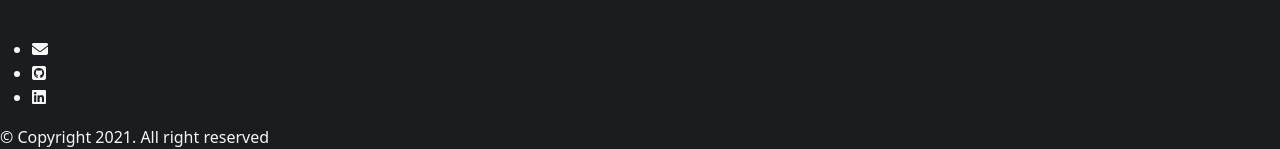
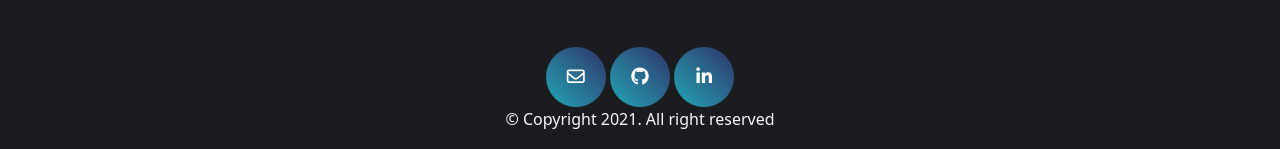
Before and after one commit to LucyMasc/portfolio, a website: page index.html in a window 1280 px wide. Shown: the part 2376-2525 px from the top of the page. Drawn offline with nearby package versions, Linux system fonts and the light colour scheme.

Commit message:
social-media buttons done

```diff
--- a/index.html
+++ b/index.html
@@ -580,12 +580,15 @@
           </div>
         </div>
       </section>
-      <footer>
-        <ul>
-          <li><i class="fas fa-envelope"></i></li>
-          <li><i class="fab fa-github-square"></i></li>
-          <li><i class="fab fa-linkedin"></i></li>
-        </ul>
+      <footer class="container div--footer">
+        <!-- <div > -->
+          <div class="contact-btns">
+            <a class="contact-btns-link" href=""><i class="far fa-envelope"></i></a></i>
+            <a class="contact-btns-link" href=""><i class="fab fa-github"></i></a>
+            <a class="contact-btns-link" href=""><i class="fab fa-linkedin-in"></i></a>
+          </div>
+        <!-- </div> -->
+
         © Copyright 2021. All right reserved
       </footer>
     </div>
--- a/styles/style.css
+++ b/styles/style.css
@@ -722,3 +722,59 @@ html > .loader {
     transform: rotateX(35deg) rotateY(55deg) rotateZ(360deg);
   }
 }
+
+/* ---------------------------------- FOOTER ----------------------------- */
+.div--footer {
+  text-align: center;
+  /* margin-top: 500px; */
+  /* background-color: #01937c; */
+}
+.contact-btns {
+  text-align: center;
+  /* justify-content: space-around; */
+  list-style-type: none;
+  /* background-color: yellow; */
+}
+
+.contact-btns-link {
+  display: inline-flex;
+  justify-content: center;
+  margin-top: 10px;
+  position: relative;
+  align-items: center; /* worked when i changed display: inline-block to inline-flex */
+  /* background-color: beige; */
+  text-decoration: none;
+  font-size: 18px;
+  /* background-color: blue; */
+  width: 60px;
+  height: 60px;
+  color: #fff;
+  /* margin: 0 8px; */
+}
+
+.contact-btns .contact-btns-link::before {
+  content: '';
+  position: absolute;
+  align-items: center;
+  width: 60px;
+  height: 60px;
+  background: linear-gradient(45deg, #22a6b3, #30336b);
+  z-index: -1;
+  border-radius: 50%;
+  transition: 0.3s ease-in;
+}
+
+.contact-btns-link:hover::before {
+  transform: scale(0);
+}
+
+.contact-btns-link i {
+  transition: 0.3s ease-in;
+}
+
+.contact-btns-link:hover i {
+  background: linear-gradient(45deg, #22a6b3, #30336b);
+  -webkit-background-clip: text;
+  -webkit-text-fill-color: transparent;
+  transform: scale(2.2);
+}
```
